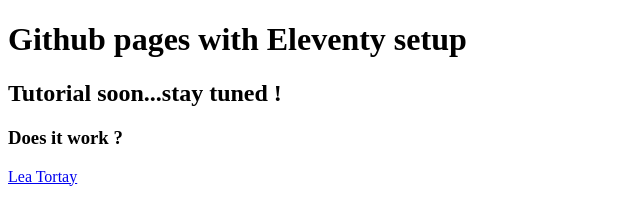
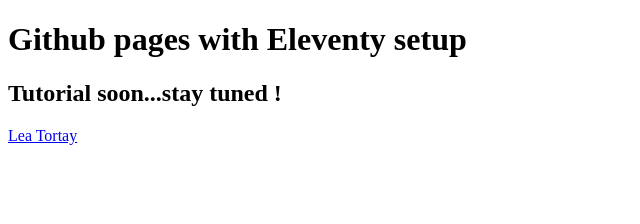
Before and after one commit to lea37/gh-pages-eleventy, an Eleventy site: page src/index.njk in a window 1280 px wide. Shown: the whole page, without its empty margins (0-640 px from the left). Built offline with nearby package versions, Linux system fonts and the light colour scheme; Eleventy itself is replaced by a stand-in of ours; files that its build step writes are made by us from their sources.

```diff
--- a/src/index.njk
+++ b/src/index.njk
@@ -7,5 +7,4 @@
 
 <h1>Github pages with Eleventy setup</h1>
 <h2>Tutorial soon...stay tuned !</h2>
-<h3>Does it work ?</h3>
 <a href="https://lea-tortay.com/">Lea Tortay</a>
```
